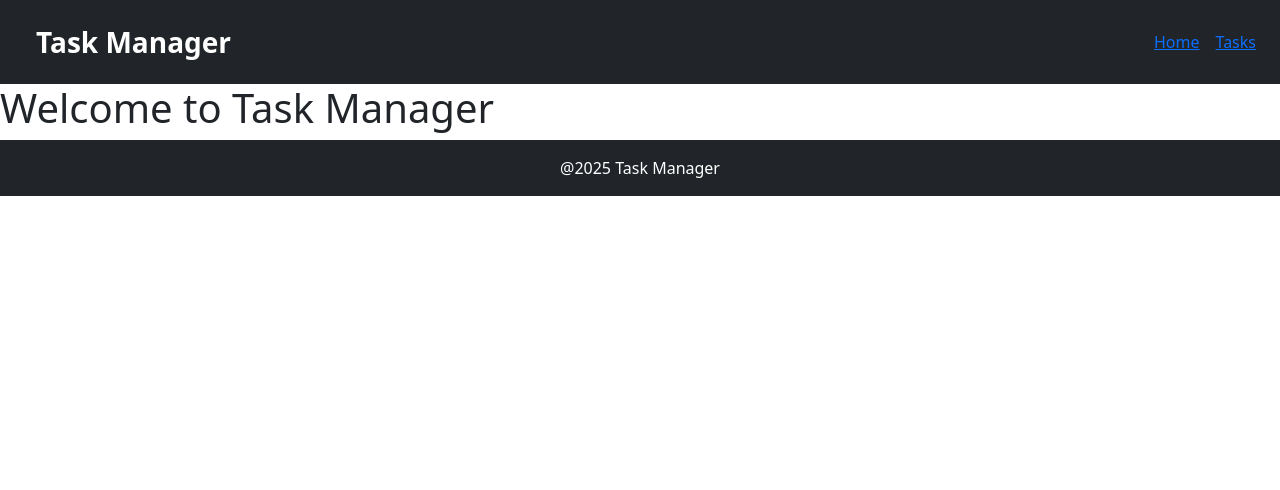
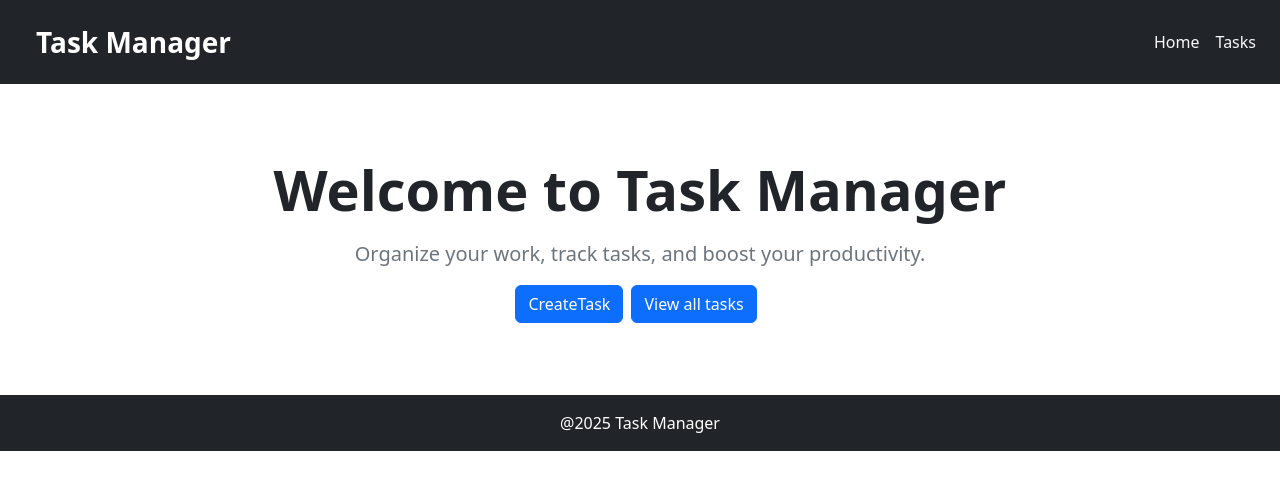
Before and after one commit to learnwithsanthosh/task-manager-frontend, a React (Vite) app: page / in a window 1280 px wide. Shown: the top 490 px of the page. Built offline with nearby package versions, Linux system fonts and the light colour scheme.

Commit message:
Day 16: Improved task UX with loader, toast, and visual styles in React

```diff
--- a/src/App.tsx
+++ b/src/App.tsx
@@ -11,6 +11,7 @@ const App = () => {
     <>
       <BrowserRouter>
         <Header />
+        <main className="flex-grow-1 container py-4">
           <Routes>
             <Route path="/" element={<Home></Home>}></Route>
             <Route path="/tasks" element={<Tasks></Tasks>}></Route>
@@ -23,6 +24,7 @@ const App = () => {
               }
             ></Route>
           </Routes>
+        </main>
         <Footer />
       </BrowserRouter>
     </>
--- a/src/components/CreateTask.tsx
+++ b/src/components/CreateTask.tsx
@@ -22,6 +22,9 @@ const CreateTask = ({ onTaskCreated }: Props) => {
   };
   return (
     <>
+      <div className="container">
+        <div className="row justify-content-center">
+          <div className="col-md-6 col-lg-5">
             <form onSubmit={handleSubmit}>
               <div className="form-group">
                 <label>Title</label>
@@ -42,10 +45,14 @@ const CreateTask = ({ onTaskCreated }: Props) => {
                   className="form-control"
                 />
               </div>
+              <br></br>
               <button type="submit" className="btn btn-primary">
                 Add task
               </button>
             </form>
+          </div>
+        </div>
+      </div>
     </>
   );
 };
--- a/src/components/Header.tsx
+++ b/src/components/Header.tsx
@@ -13,10 +13,14 @@ const Header = () => {
           </div>
           <ul className="navbar-nav flex-row gap-3">
             <li className="nav-item">
-              <Link to="/">Home</Link>
+              <Link to="/" className="nav-link text-light px-0">
+                Home
+              </Link>
             </li>
             <li className="nav-item">
-              <Link to="/tasks">Tasks</Link>
+              <Link to="/tasks" className="nav-link text-light px-0">
+                Tasks
+              </Link>
             </li>
           </ul>
         </nav>
--- a/src/pages/Home.tsx
+++ b/src/pages/Home.tsx
@@ -1,10 +1,20 @@
 import React from "react";
+import { Link } from "react-router-dom";
 
 const Home = () => {
   return (
     <>
-      <div>
-        <h1>Welcome to Task Manager</h1>
+      <div className="text-center py-5">
+        <h1 className="display-4 fw-bold mb-3">Welcome to Task Manager</h1>
+        <p className="lead text-secondary">
+          Organize your work, track tasks, and boost your productivity.
+        </p>
+        <Link to="/createTask" className="btn btn-primary me-2">
+          CreateTask
+        </Link>
+        <Link to="/tasks" className="btn btn-primary me-2">
+          View all tasks
+        </Link>
       </div>
     </>
   );
--- a/src/pages/Tasks.tsx
+++ b/src/pages/Tasks.tsx
@@ -39,9 +39,9 @@ const Tasks = () => {
       <Link to="/createTask" className="btn btn-primary my-3">
         CreateTask
       </Link>
-      <ul>
+      <div className="row">
         {tasks.map((task) => (
-          <li key={task.id} className="col-md-4 mb-4">
+          <div key={task.id} className="col-md-4 mb-4">
             <div className="card h-100 shadow-sm">
               <div className="card-body">
                 <>
@@ -86,9 +86,9 @@ const Tasks = () => {
                 </>
               </div>
             </div>
-          </li>
+          </div>
         ))}
-      </ul>
+      </div>
     </>
   );
 };
```
Also changed, not shown: 1 other file (tests, documents, lock files or other folders). Lines whose indentation alone changed are shown as unchanged.
